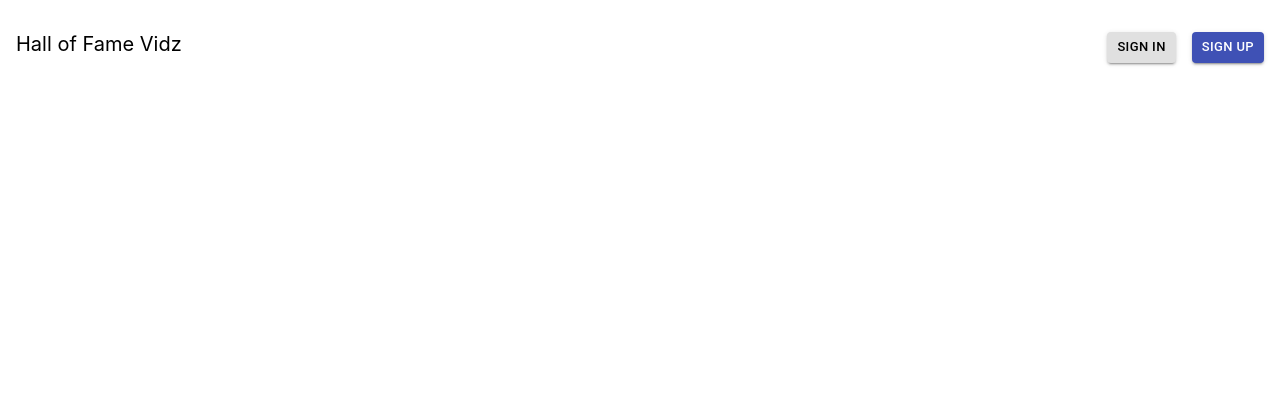
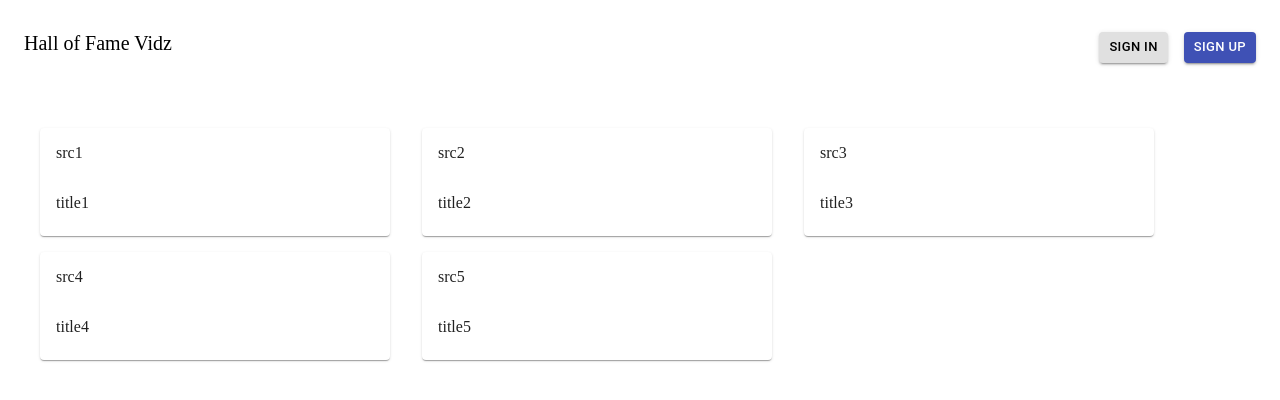
Before and after one commit to tetsu-tech/playlist-app-team-shikoku, a React (Create React App) app in the folder front/: page / in a window 1280 px wide. Shown: the top 400 px of the page. Built offline with nearby package versions, Linux system fonts and the light colour scheme.

Commit message:
make up video card

```diff
--- /dev/null
+++ b/front/src/components/atoms/CustomCard/index.tsx
@@ -0,0 +1,22 @@
+import React from 'react';
+import { Card, CardContent } from '@material-ui/core';
+
+interface Props {
+	className?: string;
+	key?: number;
+	videoSrc: string;
+	videoTitle: string;
+}
+
+const CustomCard: React.FC<Props> = (props: Props) => {
+	return (
+		<div>
+			<Card className={props.className}>
+				<CardContent>{props.videoSrc}</CardContent>
+				<CardContent>{props.videoTitle}</CardContent>
+			</Card>
+		</div>
+	);
+};
+
+export default CustomCard;
--- /dev/null
+++ b/front/src/components/organisms/VideoCard/index.tsx
@@ -0,0 +1,52 @@
+import React from 'react';
+import CustomCard from '../../atoms/CustomCard/index';
+import { styles } from './styles';
+
+const VideCard: React.FC = () => {
+	const classes = styles();
+
+	const tests = [
+		{
+			src: 'src1',
+			title: 'title1',
+		},
+		{
+			src: 'src2',
+			title: 'title2',
+		},
+		{
+			src: 'src3',
+			title: 'title3',
+		},
+		{
+			src: 'src4',
+			title: 'title4',
+		},
+		{
+			src: 'src5',
+			title: 'title5',
+		},
+	];
+
+	const test = {
+		title: 'ss',
+		src: 'fnal',
+	};
+
+	console.log(test);
+
+	return (
+		<div className={classes.cards}>
+			{tests.map((test) => (
+				// eslint-disable-next-line react/jsx-key
+				<CustomCard
+					className={classes.card}
+					videoSrc={test.src}
+					videoTitle={test.title}
+				/>
+			))}
+		</div>
+	);
+};
+
+export default VideCard;
--- /dev/null
+++ b/front/src/components/organisms/VideoCard/styles.ts
@@ -0,0 +1,18 @@
+import { Theme, createStyles, makeStyles } from '@material-ui/core/styles';
+
+export const styles = makeStyles((theme: Theme) =>
+	createStyles({
+		cards: {
+			position: 'absolute',
+			top: theme.spacing(10),
+			display: 'flex',
+			flexDirection: 'row',
+			flexWrap: 'wrap',
+		},
+		card: {
+			width: '350px',
+			marginTop: theme.spacing(2),
+			marginLeft: theme.spacing(4),
+		},
+	})
+);
--- a/front/src/index.css
+++ /dev/null
@@ -1,13 +0,0 @@
-body {
-  margin: 0;
-  font-family: -apple-system, BlinkMacSystemFont, 'Segoe UI', 'Roboto', 'Oxygen',
-    'Ubuntu', 'Cantarell', 'Fira Sans', 'Droid Sans', 'Helvetica Neue',
-    sans-serif;
-  -webkit-font-smoothing: antialiased;
-  -moz-osx-font-smoothing: grayscale;
-}
-
-code {
-  font-family: source-code-pro, Menlo, Monaco, Consolas, 'Courier New',
-    monospace;
-}
--- a/front/src/index.tsx
+++ b/front/src/index.tsx
@@ -1,17 +1,13 @@
 import React from 'react';
 import ReactDOM from 'react-dom';
-import './index.css';
-import Header from './components/organisms/Header';
+import PageTop from './top';
 import reportWebVitals from './reportWebVitals';
 
 ReactDOM.render(
 	<React.StrictMode>
-		<Header />
+		<PageTop />
 	</React.StrictMode>,
 	document.getElementById('root')
 );
 
-// If you want to start measuring performance in your app, pass a function
-// to log results (for example: reportWebVitals(console.log))
-// or send to an analytics endpoint. Learn more: https://bit.ly/CRA-vitals
 reportWebVitals();
--- /dev/null
+++ b/front/src/styles.ts
@@ -0,0 +1,12 @@
+import { Theme, createStyles, makeStyles } from '@material-ui/core/styles';
+
+export const styles = makeStyles((theme: Theme) =>
+	createStyles({
+		top: {
+			width: '100%',
+		},
+		cardTop: {
+			position: 'relative',
+		},
+	})
+);
--- /dev/null
+++ b/front/src/top.tsx
@@ -0,0 +1,19 @@
+import React from 'react';
+import Header from './components/organisms/Header';
+import VideCard from './components/organisms/VideoCard';
+import { styles } from './styles';
+
+const PageTop: React.FC = () => {
+	const classes = styles();
+
+	return (
+		<div className={classes.top}>
+			<Header />
+			<div className={classes.cardTop}>
+				<VideCard />
+			</div>
+		</div>
+	);
+};
+
+export default PageTop;
```
Also changed, not shown: front/src/logo.svg (deleted).
